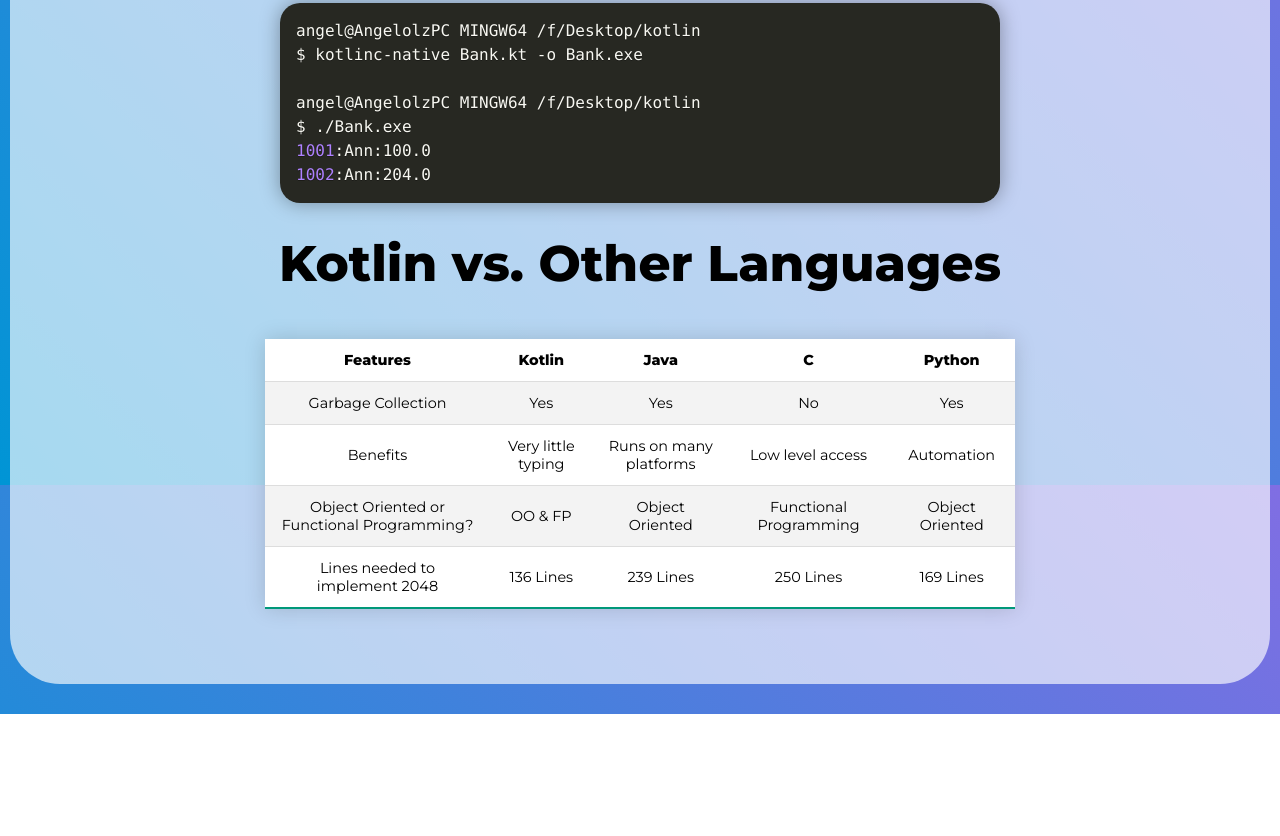
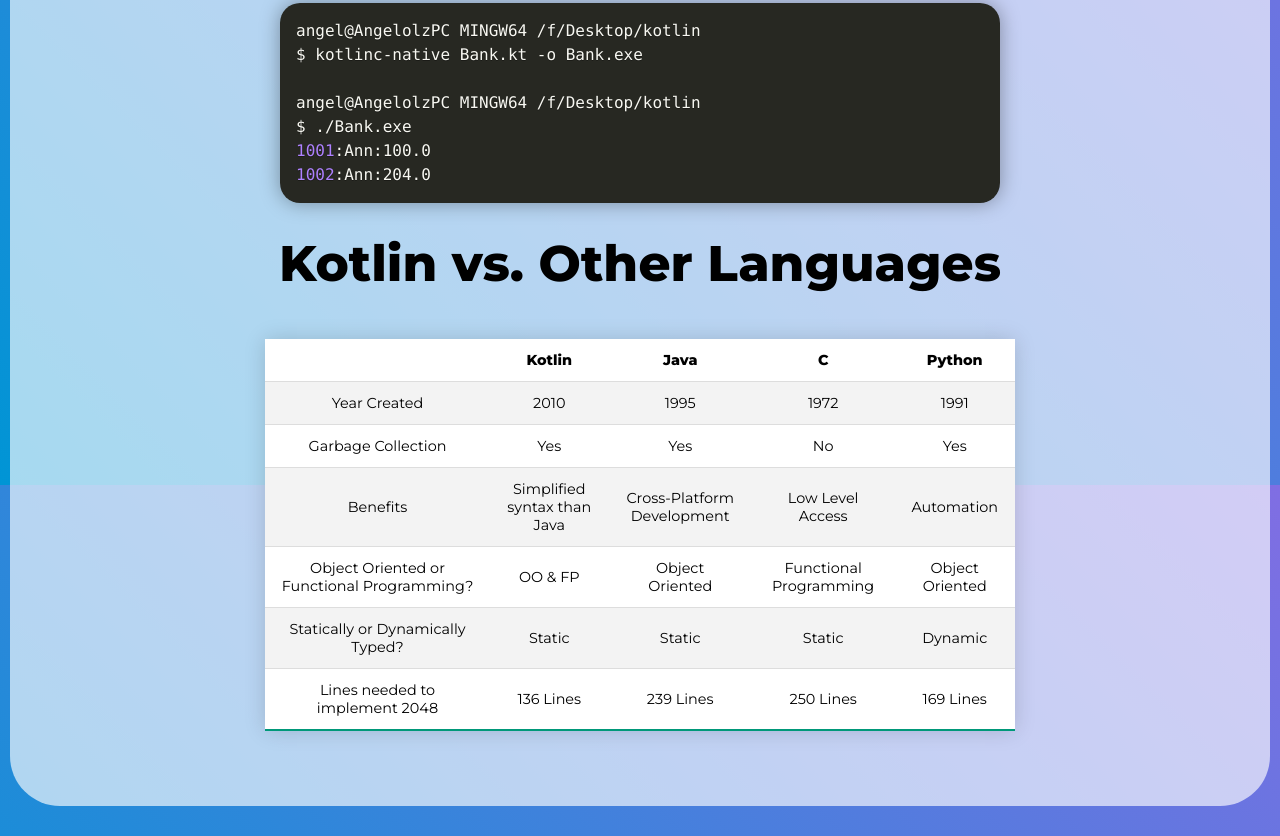
Before and after one commit to angelolz/CS354-Kotlin-Project, a plain HTML site: page index.html in a window 1280 px wide. Shown: the part 7515-8351 px from the top of the page. Before the commit the page ends 8229 px from the top, so only its background shows below. Drawn offline with Linux system fonts and the light colour scheme.

Commit message:
updated comparison table

```diff
--- a/index.html
+++ b/index.html
@@ -323,11 +323,18 @@
         <h1>Kotlin vs. Other Languages</h1>
         <table class="center styled-table">
             <tr>
-                <th style="width:30%">Features</th>
+                <th style="width:30%"></th>
                 <th>Kotlin</th>
                 <th>Java</th>
                 <th>C</th>
                 <th>Python</th>
+            </tr>
+            <tr>
+                <td>Year Created</td>
+                <td>2010</td>
+                <td>1995</td>
+                <td>1972</td>
+                <td>1991</td>
             </tr>
             <tr>
                 <td>Garbage Collection</td>
@@ -338,9 +345,9 @@
             </tr>
             <tr>
                 <td>Benefits</td>
-                <td>Very little typing</td>
-                <td>Runs on many platforms</td>
-                <td>Low level access</td>
+                <td>Simplified syntax than Java</td>
+                <td>Cross-Platform Development</td>
+                <td>Low Level Access</td>
                 <td>Automation</td>
             </tr>
             <tr>
@@ -349,6 +356,13 @@
                 <td>Object Oriented</td>
                 <td>Functional Programming</td>
                 <td>Object Oriented</td>
+            </tr>
+            <tr>
+                <td>Statically or Dynamically Typed?</td>
+                <td>Static</td>
+                <td>Static</td>
+                <td>Static</td>
+                <td>Dynamic</td>
             </tr>
             <tr>
                 <td>Lines needed to implement 2048</td>
```
